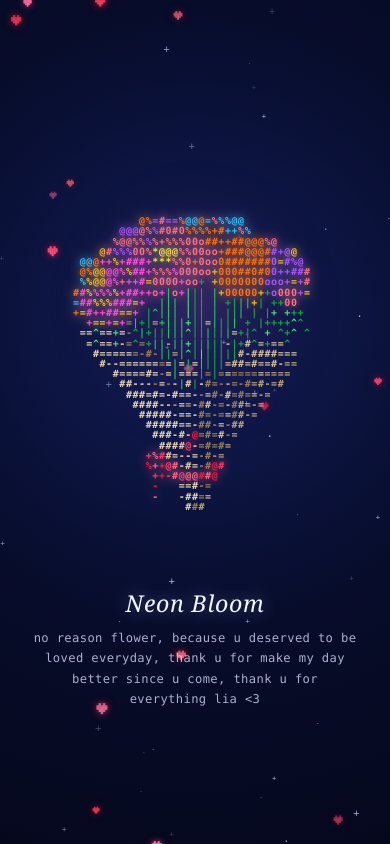
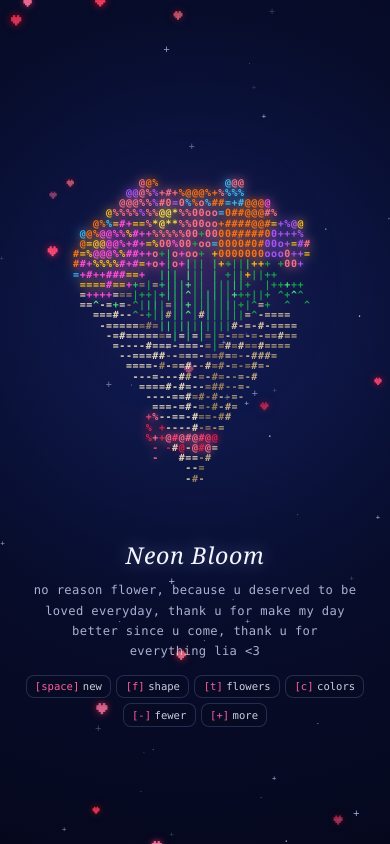
Before and after one commit to Dimtrovert/flowerforlia, a plain HTML site: page index.html in a window 390 px wide. Drawn offline with Linux system fonts and the light colour scheme.

Commit message:
Add files via upload

```diff
--- a/index.html
+++ b/index.html
@@ -107,10 +107,56 @@
       letter-spacing: 0.03em;
     }
 
+    .controls-bar {
+      display: flex;
+      flex-wrap: wrap;
+      align-items: center;
+      justify-content: center;
+      gap: 0.42rem;
+      margin-top: 1.05rem;
+      z-index: 3;
+    }
+
+    .ctrl-btn {
+      appearance: none;
+      border: 1px solid rgba(165, 185, 255, 0.2);
+      background: rgba(8, 12, 34, 0.56);
+      color: rgba(235, 240, 255, 0.86);
+      font-family: inherit;
+      font-size: 0.72rem;
+      padding: 0.34rem 0.64rem;
+      border-radius: 8px;
+      cursor: pointer;
+      backdrop-filter: blur(6px);
+      transition: border-color 0.2s ease, background 0.2s ease, transform 0.15s ease;
+    }
+
+    .ctrl-btn span.key {
+      color: var(--accent);
+      margin-right: 0.22rem;
+    }
+
+    .ctrl-btn:hover {
+      border-color: rgba(255, 255, 255, 0.4);
+      background: rgba(24, 34, 86, 0.76);
+    }
+
+    .ctrl-btn:active {
+      transform: scale(0.96);
+    }
+
     @media (max-width: 600px) {
       #bouquet-canvas {
-        height: min(60vh, 450px);
-        min-height: 300px;
+        height: min(54vh, 420px);
+        min-height: 280px;
+      }
+      .controls-bar {
+        gap: 0.32rem;
+        margin-top: 0.8rem;
+      }
+      .ctrl-btn {
+        font-size: 0.66rem;
+        padding: 0.3rem 0.52rem;
       }
       .dedication-line {
         font-size: 0.76rem;
@@ -128,6 +174,14 @@
       <div class="caption-block">
         <h1 class="palette-title" id="palette-title">Neon Bloom</h1>
         <p class="dedication-line" id="dedication-line">no reason flower, because u deserved to be loved everyday, thank u for make my day better since u come, thank u for everything lia &lt;3</p>
+      </div>
+      <div class="controls-bar" id="controls-bar" role="toolbar" aria-label="Bouquet controls">
+        <button type="button" class="ctrl-btn" id="btn-new"><span class="key">[space]</span>new</button>
+        <button type="button" class="ctrl-btn" id="btn-shape"><span class="key">[f]</span>shape</button>
+        <button type="button" class="ctrl-btn" id="btn-flowers"><span class="key">[t]</span>flowers</button>
+        <button type="button" class="ctrl-btn" id="btn-colors"><span class="key">[c]</span>colors</button>
+        <button type="button" class="ctrl-btn" id="btn-minus"><span class="key">[-]</span>fewer</button>
+        <button type="button" class="ctrl-btn" id="btn-plus"><span class="key">[+]</span>more</button>
       </div>
     </div>
   </main>
@@ -773,6 +827,41 @@
       }
 
       const stageWrap = document.getElementById('stage-wrap');
+      const controlsBar = document.getElementById('controls-bar');
+
+      controlsBar.addEventListener('pointerdown', (e) => {
+        e.stopPropagation();
+      });
+
+      document.getElementById('btn-new').addEventListener('click', () => {
+        state.seed = Math.floor(Math.random() * 1000000);
+        rebuildAll();
+      });
+
+      document.getElementById('btn-shape').addEventListener('click', () => {
+        state.shapeIndex = (state.shapeIndex + 1) % SHAPES.length;
+        rebuildAll();
+      });
+
+      document.getElementById('btn-flowers').addEventListener('click', () => {
+        state.flowerIndex = (state.flowerIndex + 1) % FLOWER_TYPES.length;
+        rebuildAll();
+      });
+
+      document.getElementById('btn-colors').addEventListener('click', () => {
+        state.paletteIndex = (state.paletteIndex + 1) % PALETTES.length;
+        rebuildAll();
+      });
+
+      document.getElementById('btn-minus').addEventListener('click', () => {
+        state.count = Math.max(10, state.count - 4);
+        rebuildAll();
+      });
+
+      document.getElementById('btn-plus').addEventListener('click', () => {
+        state.count = Math.min(36, state.count + 4);
+        rebuildAll();
+      });
 
       stageWrap.addEventListener('pointerdown', (e) => {
         state.dragging = true;
```
